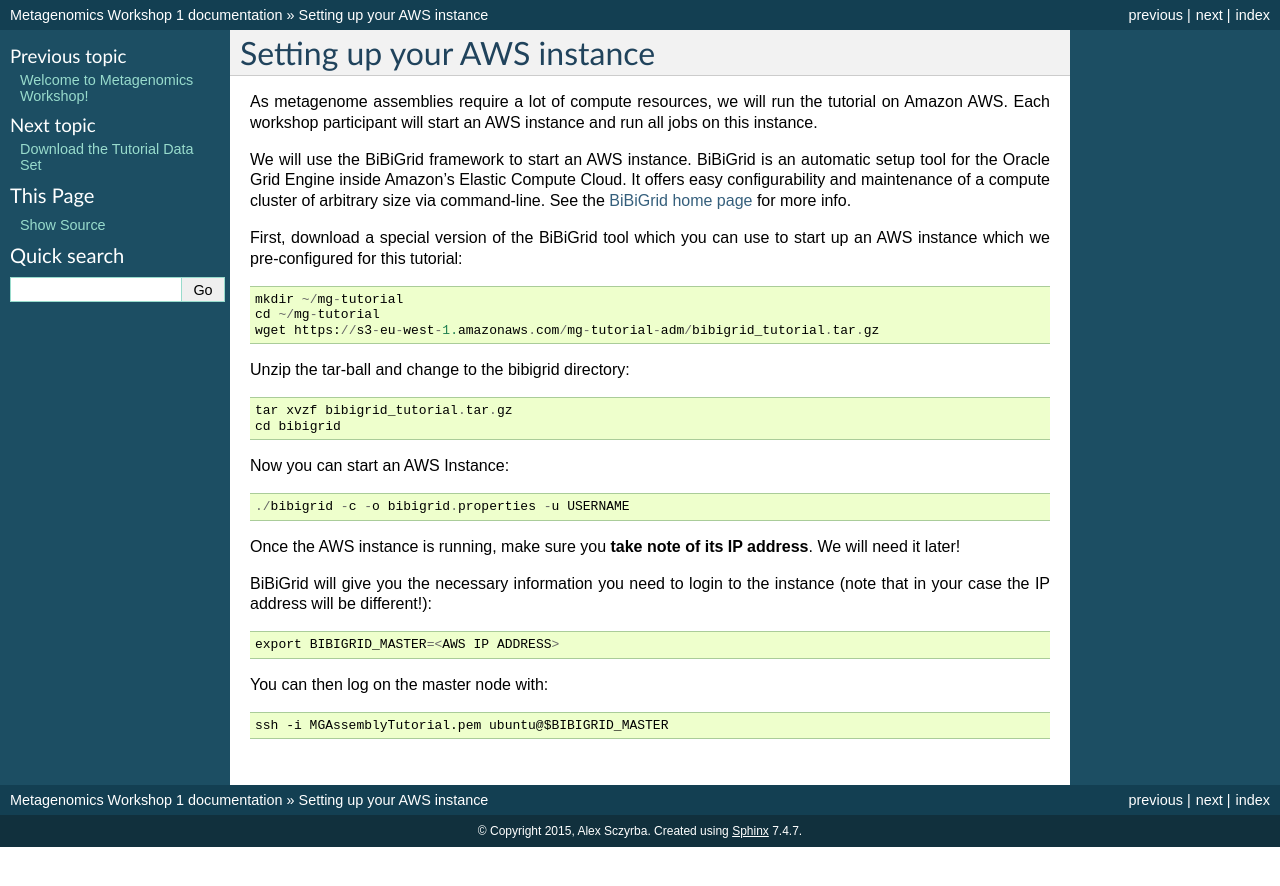
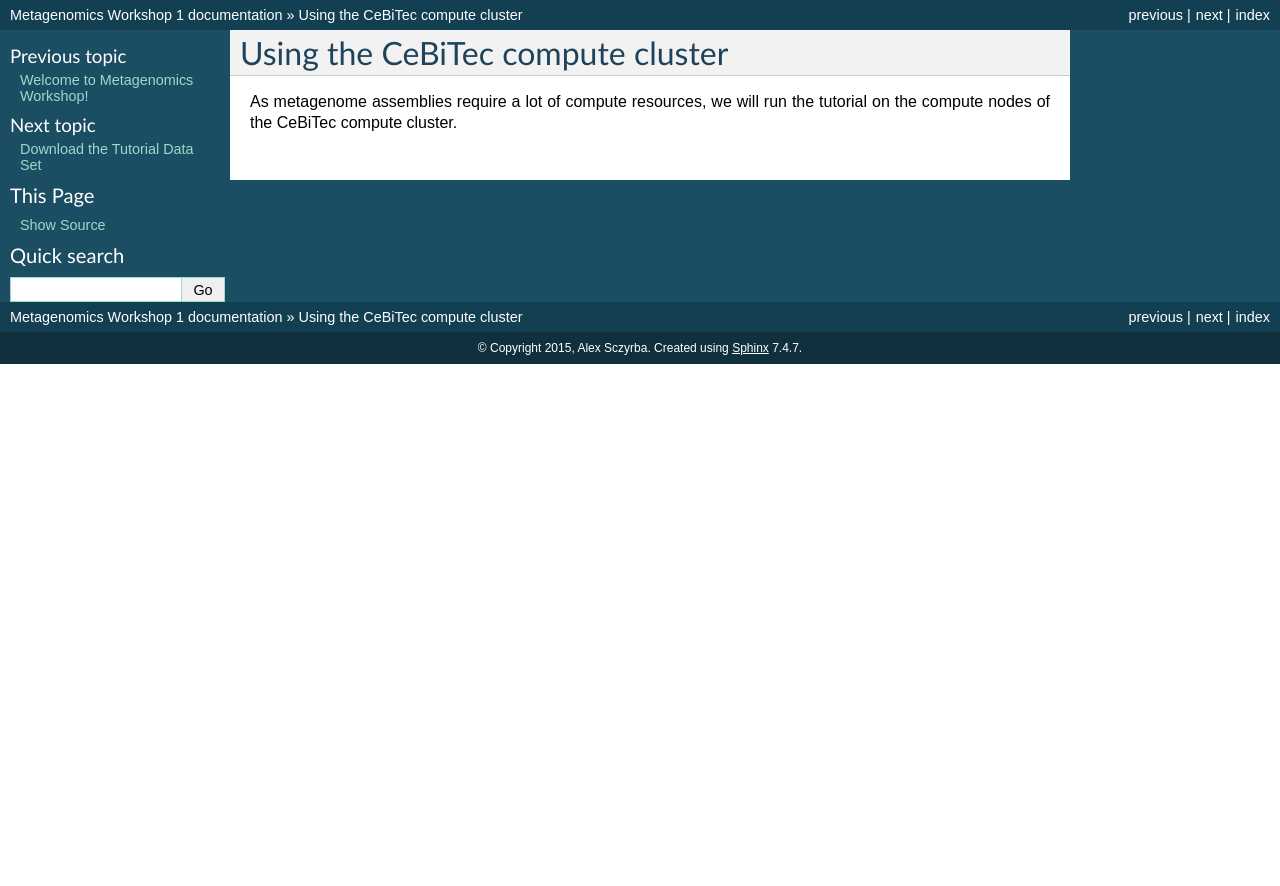
Before and after one commit to metagenomics/metagenomics-workshop, a Sphinx documentation site: the page built from docs/bibigrid.rst, in a window 1280 px wide. Shown: the top 886 px of the page. Built offline with Sphinx 7.4.7, drawn with Linux system fonts in a browser that asks for light colours.

Commit message:
Update bibigrid.rst

```diff
--- a/docs/bibigrid.rst
+++ b/docs/bibigrid.rst
@@ -1,36 +1,5 @@
-Setting up your AWS instance
-================================
+Using the CeBiTec compute cluster
+=================================
 
 As metagenome assemblies require a lot of compute resources, we will run the tutorial
-on Amazon AWS. Each workshop participant will start an AWS instance and
-run all jobs on this instance.
-
-We will use the BiBiGrid framework to start an AWS instance. BiBiGrid is an automatic setup tool for the Oracle Grid Engine inside Amazon's Elastic Compute Cloud. It offers easy configurability and maintenance of a compute cluster of arbitrary size via command-line. See the `BiBiGrid home page <http://wiki.techfak.uni-bielefeld.de/bibiserv/BiBiGrid>`_ for more info.
-
-First, download a special version of the BiBiGrid tool which you can use to start up an AWS instance which we pre-configured for this tutorial::
-
-  mkdir ~/mg-tutorial
-  cd ~/mg-tutorial
-  wget https://s3-eu-west-1.amazonaws.com/mg-tutorial-adm/bibigrid_tutorial.tar.gz
-
-Unzip the tar-ball and change to the bibigrid directory::
-
-  tar xvzf bibigrid_tutorial.tar.gz
-  cd bibigrid
-
-Now you can start an AWS Instance::
-
-  ./bibigrid -c -o bibigrid.properties -u USERNAME
-
-Once the AWS instance is running, make sure you **take note of its IP
-address**. We will need it later!
-
-BiBiGrid will give you the necessary information you need to
-login to the instance (note that in your case the IP address will be
-different!)::
-
-  export BIBIGRID_MASTER=<AWS IP ADDRESS>
-
-You can then log on the master node with::
-
-  ssh -i MGAssemblyTutorial.pem ubuntu@$BIBIGRID_MASTER
+on the compute nodes of the CeBiTec compute cluster.
```
